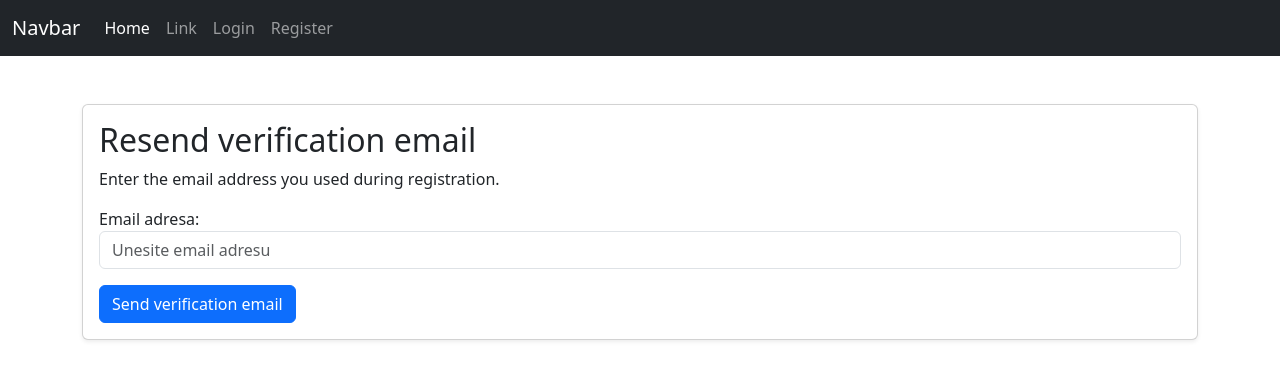
After one commit to MiranTaslidza/user_profile, a Django app: page /resend-verification-email/ in a window 1280 px wide. The commit adds this page. Shown: the top 380 px of the page. Run offline with Django 5.2, Linux system fonts and the light colour scheme.

Commit message:
verification mail

```diff
--- a/templates/base.html
+++ b/templates/base.html
@@ -1,34 +1,55 @@
 {% load static %}
 <!DOCTYPE html>
 <html lang="en">
+
 <head>
     <meta charset="UTF-8">
     <meta name="viewport" content="width=device-width, initial-scale=1.0">
     <!-- favicon -->
-    <link rel="icon" type="image/png" href="{% static 'img/favicon.ico' %}"/>
+    <link rel="icon" type="image/png" href="{% static 'img/favicon.ico' %}" />
     <!-- Bootstrap CSS -->
-    <link href="https://cdn.jsdelivr.net/npm/bootstrap@5.3.8/dist/css/bootstrap.min.css" rel="stylesheet" integrity="sha384-sRIl4kxILFvY47J16cr9ZwB07vP4J8+LH7qKQnuqkuIAvNWLzeN8tE5YBujZqJLB" crossorigin="anonymous">
+    <link href="https://cdn.jsdelivr.net/npm/bootstrap@5.3.8/dist/css/bootstrap.min.css" rel="stylesheet"
+        integrity="sha384-sRIl4kxILFvY47J16cr9ZwB07vP4J8+LH7qKQnuqkuIAvNWLzeN8tE5YBujZqJLB" crossorigin="anonymous">
     <!-- glavni css -->
     <link rel="stylesheet" href="{% static 'css/main.css' %}">
     <!-- blok za css fajlove -->
     {% block styles %}{% endblock styles %}
     <title>{% block title %}{% endblock %}</title>
 </head>
+
 <body>
     <!-- navbar -->
     {% include 'navbar.html' %}
 
+    <!-- ispis poruke korisniku -->
+    {% if messages %}
+        {% for message in messages %}
+            <div class="alert alert-{{ message.tags }} alert-dismissible fade show" role="alert">
+                {{ message }}
+
+                <button
+                    type="button"
+                    class="btn-close"
+                    data-bs-dismiss="alert">
+                </button>
+
+            </div>
+        {% endfor %}
+    {% endif %}
 
     <!-- content -->
-     <div class="container mt-3">
+    <div class="container mt-3">
         {% block content %}{% endblock %}
-     </div>
+    </div>
 
     <!-- Bootstrap Bundle with Popper -->
-     <script src="https://cdn.jsdelivr.net/npm/bootstrap@5.3.8/dist/js/bootstrap.bundle.min.js" integrity="sha384-FKyoEForCGlyvwx9Hj09JcYn3nv7wiPVlz7YYwJrWVcXK/BmnVDxM+D2scQbITxI" crossorigin="anonymous"></script>
+    <script src="https://cdn.jsdelivr.net/npm/bootstrap@5.3.8/dist/js/bootstrap.bundle.min.js"
+        integrity="sha384-FKyoEForCGlyvwx9Hj09JcYn3nv7wiPVlz7YYwJrWVcXK/BmnVDxM+D2scQbITxI"
+        crossorigin="anonymous"></script>
     <!-- Custom js  static fajla-->
     <script src="{% static 'js/main.js' %}" defer></script>
     {% block scripts %}{% endblock scripts %}
 
 </body>
+
 </html>
--- a/templates/navbar.html
+++ b/templates/navbar.html
@@ -11,17 +11,19 @@
             <ul class="navbar-nav me-auto mb-2 mb-lg-0">
                 <!-- linkovi -->
                 <li class="nav-item">
-                    <a class="nav-link active" aria-current="page" href="#">Home</a>
+                    <a class="nav-link active" aria-current="page" href="{% url 'all_user' %}">Home</a>
                 </li>
                 <li class="nav-item">
                     <a class="nav-link" href="#">Link</a>
                 </li>
 
+                {% if user.is_authenticated %}
+
                 <!-- dropdown lista -->
                 <li class="nav-item dropdown">
                     <a class="nav-link dropdown-toggle" href="#" id="navbarDropdown" role="button"
                         data-bs-toggle="dropdown" aria-expanded="false">
-                        Dropdown
+                        User {{ user.username }}
                     </a>
                     <ul class="dropdown-menu" aria-labelledby="navbarDropdown">
                         <li><a class="dropdown-item" href="#">Action</a></li>
@@ -29,9 +31,25 @@
                         <li>
                             <hr class="dropdown-divider">
                         </li>
-                        <li><a class="dropdown-item" href="#">Something else here</a></li>
+                        <!-- logout -->
+                        <li>
+                            <form method="post" action="{% url 'logout' %}">
+                                {% csrf_token %}
+                                <button class="form-control" type="submit">logout</button>
+                            </form>
+                        </li>
                     </ul>
                 </li>
+                {% else %}
+                <li class="nav-item">
+                    <a class="nav-link" href="{% url 'login' %}">Login</a>
+                </li>
+                <li class="nav-item">
+                    <a class="nav-link" href="{% url 'register' %}">Register</a>
+                </li>
+                {% endif %}
+
+
 
         </div>
     </div>
--- /dev/null
+++ b/user_profile/forms/resend_verification_form.py
@@ -0,0 +1,13 @@
+from django import forms
+
+
+class ResendVerificationForm(forms.Form):
+    email = forms.EmailField(
+        label="Email adresa",
+        widget=forms.EmailInput(
+            attrs={
+                "class": "form-control",
+                "placeholder": "Unesite email adresu",
+            }
+        ),
+    )
--- /dev/null
+++ b/user_profile/templates/user_profile/resend_verification_email.html
@@ -0,0 +1,27 @@
+{% extends "base.html" %}
+
+{% block title %}Resend verification email{% endblock %}
+
+{% block content %}
+
+<div class="card shadow-sm mt-5">
+    <div class="card-body">
+        <h2>Resend verification email</h2>
+
+        <p>
+            Enter the email address you used during registration.
+        </p>
+
+        <form method="post">
+            {% csrf_token %}
+
+            {{ form.as_p }}
+
+            <button type="submit" class="btn btn-primary">
+                Send verification email
+            </button>
+        </form>
+    </div>
+</div>
+
+{% endblock %}
--- a/user_profile/urls.py
+++ b/user_profile/urls.py
@@ -1,7 +1,14 @@
 from django.urls import path
 from . import views
+from django.contrib.auth.views import LogoutView
 
 urlpatterns = [
     path('', views.all_user, name='all_user'),
     path('register/', views.RegisterView.as_view(), name='register'),
+    path('login/', views.CustomLoginView.as_view(), name='login'),
+    path('logout/', LogoutView.as_view(next_page='/'), name='logout'),
+    path("verify-email/<uidb64>/<token>/", views.verify_email, name="verify_email"),
+    path("verification-email-sent/", views.verification_email_sent,name="verification_email_sent"),
+    path("resend-verification-email/", views.ResendVerificationEmailView.as_view(), name="resend_verification_email"),
+
 ]
--- a/user_profile/views.py
+++ b/user_profile/views.py
@@ -1,12 +1,22 @@
 from django.shortcuts import render
+from django.urls import reverse_lazy #za preusmjeravanje na drugu stranicu
+from django.views.generic.edit import CreateView # za prikaz forme za registraciju korisnika
+from django.contrib.auth.views import LoginView # za prikaz forme za login korisnika
+from django.http import HttpResponse # za prikaz poruke nakon slanja emaila
+from django.contrib.auth.tokens import default_token_generator # za generisanje tokena za verifikaciju email adrese
+from django.utils.http import  urlsafe_base64_decode # za kodiranje ID korisnika u base64 format na siguran način za URL
+from django.shortcuts import redirect
+from django.contrib import messages
+from django.views.generic.edit import FormView
 
 # Model obično uvozimo iz models foldera kroz __init__.py ili direktno
 from .models.user import User
+
+# forme
 from .forms.register_form import RegisterForm  # Uvozimo formu iz tvog paketa
-
-from django.urls import reverse_lazy #za preusmjeravanje na drugu stranicu
-from django.views.generic.edit import CreateView # za prikaz forme za registraciju korisnika
-
+from .forms.login_form import CustomLoginForm  # Uvozimo formu za login
+from .services.email_service import send_verification_email
+from .forms.resend_verification_form import ResendVerificationForm
 
 
 
@@ -22,9 +32,102 @@ def all_user(request):
 
     return render(request, 'user_profile/all_user.html', {'users': users})
 
-# prikaz forme za registraciju korisnika class wiews
+
+
+
+# login class login view
+class CustomLoginView(LoginView):
+    form_class = CustomLoginForm
+    template_name = 'user_profile/login.html'
+    # preusmejrenje rediract ide ovako akonema ovoga ide na account/profile to jeste vodi na profilnu stranicu.
+    def get_success_url(self):
+        return reverse_lazy('all_user')
+
+
+
+# funkcija za verifikaciju emaila
+def verify_email(request, uidb64, token):
+    try:
+        # Dekodira ID korisnika iz URL-a
+        uid = urlsafe_base64_decode(uidb64).decode()
+
+        # Pronalazi korisnika u bazi
+        user = User.objects.get(pk=uid)
+
+    except (TypeError, ValueError, OverflowError, User.DoesNotExist):
+        user = None
+
+    # Provjerava da li korisnik postoji i da li je token ispravan
+    if user is not None and default_token_generator.check_token(user, token):
+
+        user.is_verified = True
+        user.save()
+
+        messages.success(
+            request,
+            "Email je uspješno verifikovan. Možete se prijaviti."
+        )
+
+        return redirect("login")
+
+    return HttpResponse("Verifikacioni link nije ispravan ili je istekao.")
+
+
+
+# prikaz forme za registraciju korisnika
 class RegisterView(CreateView):
-    model = User # uzimam  sve iz modela user
-    form_class = RegisterForm # uzimam frmu iz register form
-    template_name = 'user_profile/register.html' # proslijeđujem podatke u template register.html
-    success_url = reverse_lazy('all_user')  # Preusmjeravanje na prikaz svih korisnika nakon registracije
+    model = User
+    form_class = RegisterForm
+    template_name = "user_profile/register.html"
+
+    def form_valid(self, form):
+        # Sačuvaj korisnika
+        self.object = form.save()
+
+
+        # Pošalji verifikacijski email
+        send_verification_email(
+            self.request,
+            self.object,
+        )
+
+        # Preusmjeri korisnika na stranicu sa obavještenjem
+        return redirect("verification_email_sent")
+
+
+# verifikacijski email template
+def verification_email_sent(request):
+    return render(
+        request,
+        "user_profile/verification_email_sent.html"
+    )
+
+
+
+# resend verifikacijski mail
+class ResendVerificationEmailView(FormView):
+    template_name = "user_profile/resend_verification_email.html"
+    form_class = ResendVerificationForm
+    success_url = reverse_lazy("verification_email_sent")
+
+    def form_valid(self, form):
+        email = form.cleaned_data["email"]
+
+        user = User.objects.filter(
+            email__iexact=email,
+            is_verified=False,
+        ).first()
+
+        if user is not None:
+            send_verification_email(
+                self.request,
+                user,
+            )
+
+        messages.success(
+            self.request,
+            "Ako postoji neverifikovan račun sa tom email adresom, "
+            "novi verifikacijski email je poslan."
+        )
+
+        return super().form_valid(form)
```
Also changed, not shown: a_core/settings.py (+15 -1 lines), user_profile/forms/login_form.py (added, +38 -0 lines), user_profile/services/email_service.py (added, +43 -0 lines), user_profile/templates/user_profile/login.html (added, +41 -0 lines), user_profile/templates/user_profile/verification_email_sent.html (added, +38 -0 lines), user_profile/services/__init__.py (added), 1 other file.
